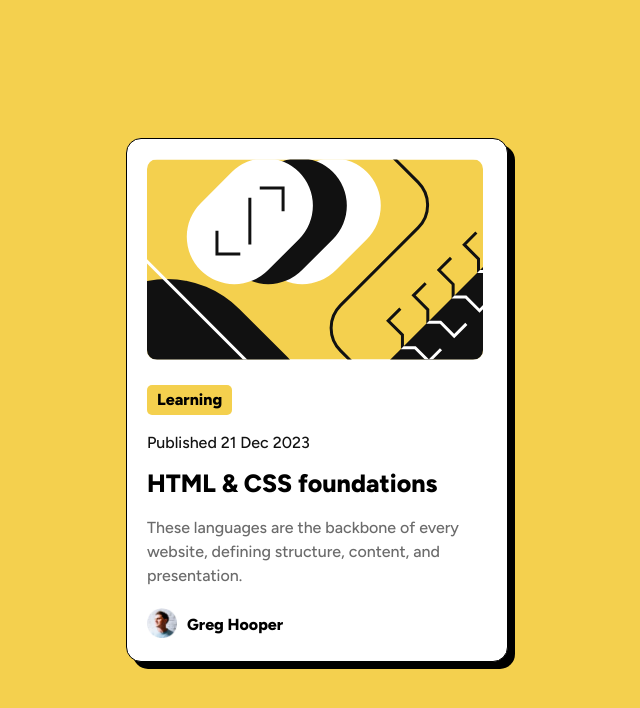
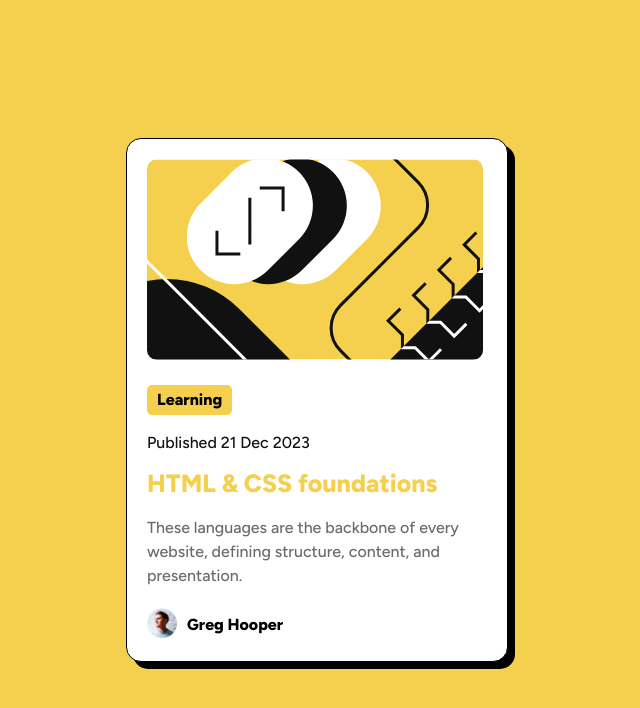
Before and after one commit to filipangel/blog-preview-card, a plain HTML site: page index.html in a window 1280 px wide. In both pictures the pointer is over the element "HTML & CSS foundations". Shown: the whole page, without its empty margins (323-963 px from the left). Drawn offline with Linux system fonts and the light colour scheme.

Commit message:
updated readme, added title hover styling

```diff
--- a/css/style.css
+++ b/css/style.css
@@ -1,4 +1,5 @@
-html, body {
+html,
+body {
 	height: 100vh;
 	margin: 0;
 }
@@ -62,15 +63,17 @@ html, body {
 	line-height: 1.5;
 }
 
-p, h4 {
+p,
+h4 {
 	font-family: "Figtree";
 	font-weight: 500;
 	font-size: 16px;
 }
 
-h1, h3 {
+h1,
+h3 {
 	font-family: "Figtree";
-    font-weight: 800
+	font-weight: 800;
 }
 
 h1 {
@@ -94,3 +97,7 @@ h1 {
 	width: 30px;
 	height: 30px;
 }
+
+.card-text-title:hover {
+	color: hsl(47, 88%, 63%);
+}
```
Also changed, not shown: desktop_screenshot.jpg (added), 1 other file. Lines whose indentation alone changed are shown as unchanged.
